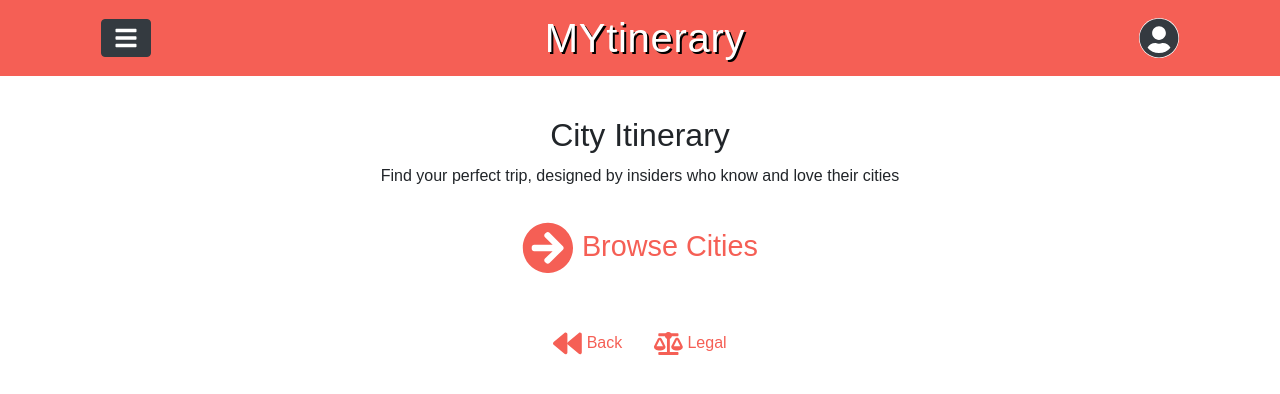
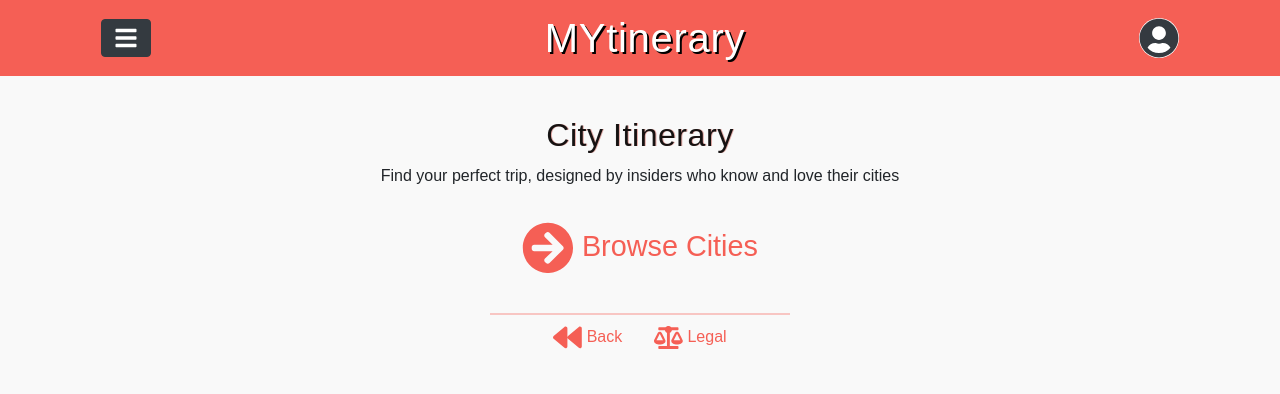
Before and after one commit to repetitioestmaterstudiorum/react-ts-city-itinerary, a React (Create React App) app in the folder front-end/: page / in a window 1280 px wide. Shown: the top 394 px of the page. Built offline with nearby package versions, Linux system fonts and the light colour scheme; no server answers.

Commit message:
styling basics

```diff
--- a/front-end/src/components/Cities.tsx
+++ b/front-end/src/components/Cities.tsx
@@ -35,7 +35,7 @@ const Cities: React.FC = () => {
   };
 
   return (
-    <section className="container text-center pt-3">
+    <section className="container text-center">
       <h1>Cities</h1>
       <Form
         style={{
--- a/front-end/src/components/CityDetail.tsx
+++ b/front-end/src/components/CityDetail.tsx
@@ -25,15 +25,14 @@ const CityDetail: React.FC<RouteComponentProps<City>> = props => {
       {city && (
         <div className="mt-2 text-center">
           <div>
+            <h1>
+              <span style={{ textDecoration: "underline" }}>{city.name}</span>,{" "}
+              {city.country}
+            </h1>
             <img src={city.img} alt={`${city.name}, ${city.country}`}></img>
-            <p>
-              <strong>{city.name}</strong>, {city.country}
-            </p>
           </div>
           <div>
-            <p style={{ textDecoration: "underline" }}>
-              Available MYtineraries:
-            </p>
+            <h2>Available MYtineraries:</h2>
           </div>
         </div>
       )}
--- a/front-end/src/components/layout/Footer.tsx
+++ b/front-end/src/components/layout/Footer.tsx
@@ -15,7 +15,8 @@ const Footer: React.FC<RouteComponentProps> = props => {
   };
 
   return (
-    <footer className="container-fluid mt-4">
+    <footer className="container-fluid mt-3">
+      <hr />
       <div className="d-flex justify-content-center">
         <Link className="nav-link" to="#" onClick={handleBack}>
           <FaBackward />
--- a/front-end/src/index.css
+++ b/front-end/src/index.css
@@ -1,6 +1,11 @@
+html {
+  background-color: #f9f9f9;
+}
+
 body {
   margin: 0 auto;
-  font-family: Arial, sans-serif;
+  font-family: sans-serif;
+  background-color: unset;
 }
 
 a,
@@ -21,6 +26,13 @@ a:hover,
   border-color: #c65148;
 }
 
+h1,
+h2,
+h3 {
+  text-shadow: 1px 0 0 #c6514878;
+  letter-spacing: 0.0175em;
+  color: #000000e6;
+}
 h1 {
   margin-top: 1rem;
   font-size: 2rem;
@@ -40,3 +52,9 @@ p {
 .card-header {
   cursor: pointer;
 }
+
+hr {
+  margin-bottom: 0;
+  border-top: 2px solid #f55f5554;
+  width: 300px;
+}
```
